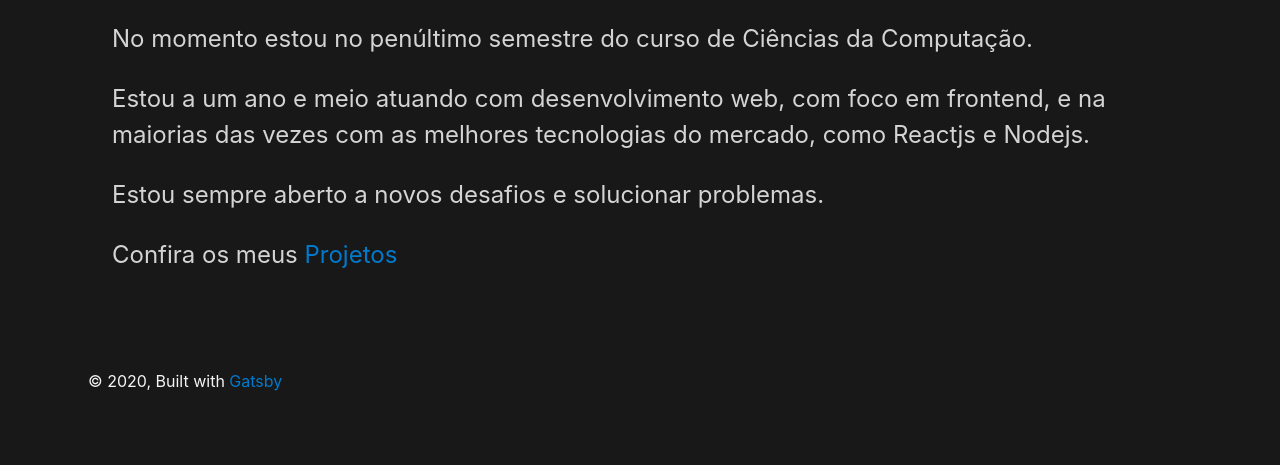
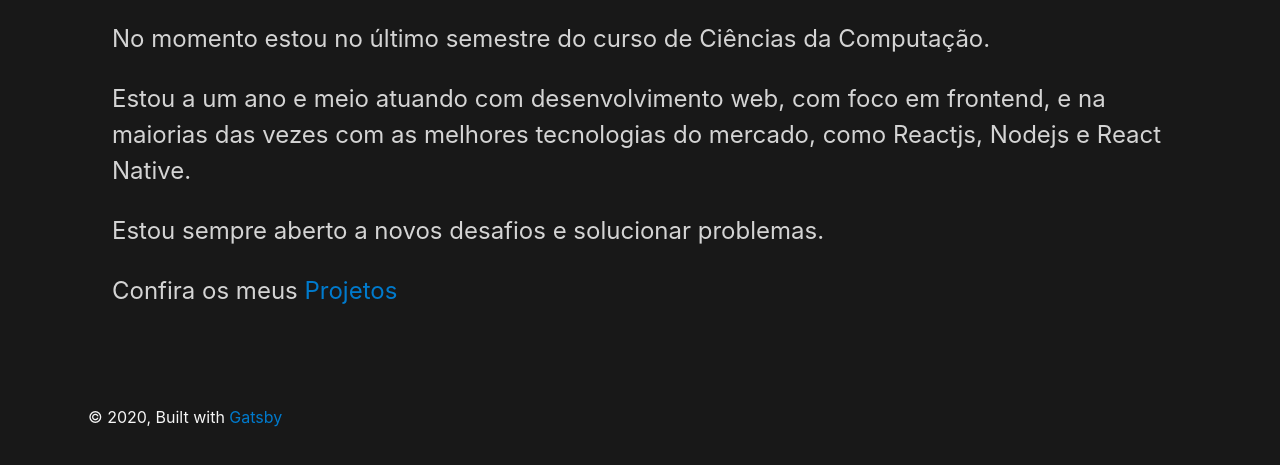
Before and after one commit to Seveshy/danielmajor, a Gatsby site: page / in a window 1280 px wide. Shown: the part 469-934 px from the top of the page. Built offline with nearby package versions, Linux system fonts and the light colour scheme; Gatsby itself is replaced by a stand-in of ours.

Commit message:
Atualizando na descrição

```diff
--- a/src/pages/index.js
+++ b/src/pages/index.js
@@ -59,8 +59,9 @@ const IndexPage = ({ data }) => (
     </div>
     <section className="section content is-size-4-desktop is-size-5-touch">
         <h4 className="title has-text-light">Olá, eu sou o Daniel</h4>
-            <p>No momento estou no penúltimo semestre do curso de Ciências da Computação.</p>
-            <p> Estou a um ano e meio atuando com desenvolvimento web, com foco em frontend, e na maiorias das vezes com as melhores tecnologias do mercado, como Reactjs e Nodejs. </p>
+            <p>No momento estou no último semestre do curso de Ciências da Computação.</p>
+            <p> Estou a um ano e meio atuando com desenvolvimento web, com foco em frontend, e na maiorias das vezes com as melhores tecnologias do mercado, como Reactjs, Nodejs
+                e React Native. </p>
             <p> Estou sempre aberto a novos desafios e solucionar problemas. </p>
 
         <p>
```
